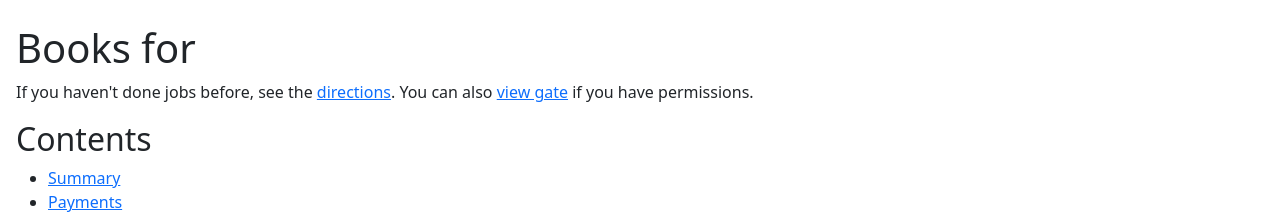
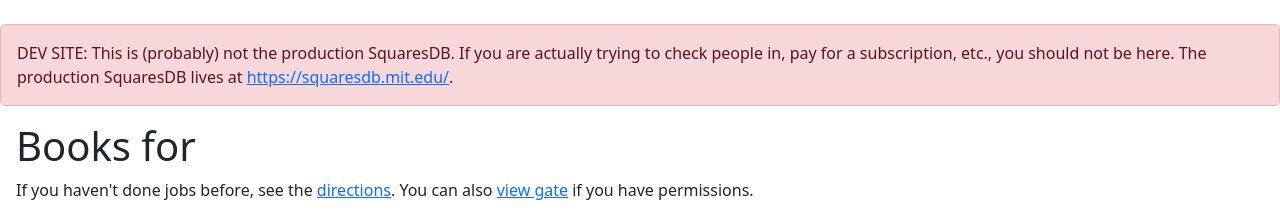
Before and after one commit to tech-squares/squaresdb, a Django app: template squaresdb/gate/templates/gate/books.html in a window 1280 px wide. Shown: the part 60-276 px from the top of the page. Run offline with Django 3.2, Linux system fonts and the light colour scheme; the template is opened without the code that fills it, so the values that code supplies are empty; some libraries are stand-ins or nearby versions.

Commit message:
templates: Add dev site warning

```diff
--- a/squaresdb/templates/base.html
+++ b/squaresdb/templates/base.html
@@ -132,9 +132,16 @@
       </div>
     </nav>
 
+    {% if request.META.HTTP_HOST != "squaresdb.mit.edu" %}
+        <div class="alert alert-danger" role="alert">
+            DEV SITE: This is (probably) not the production SquaresDB. If you are actually trying to check people in, pay for a subscription, etc., you should not be here. The production SquaresDB lives at <a href='https://squaresdb.mit.edu/'>https://squaresdb.mit.edu/</a>.
+        </div>
+    {% endif %}
+
     <div id='content'>
 {% block content %}{% endblock %}
-    </div>
+    </div> <!-- End div#content -->
+
     <!-- django-bootstrap-static
     -->
     <script src="{% static 'bootstrap/js/bootstrap.bundle.min.js' %}"></script>
```
